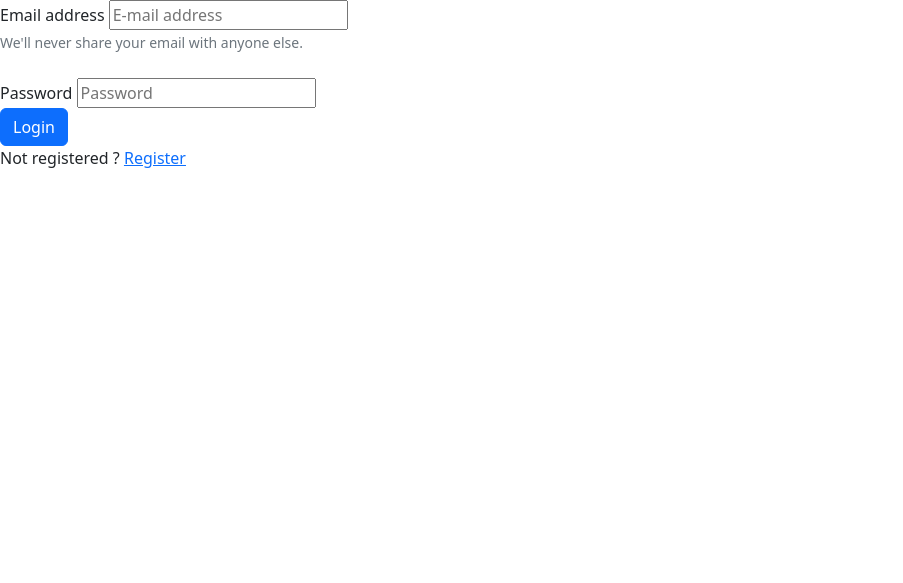
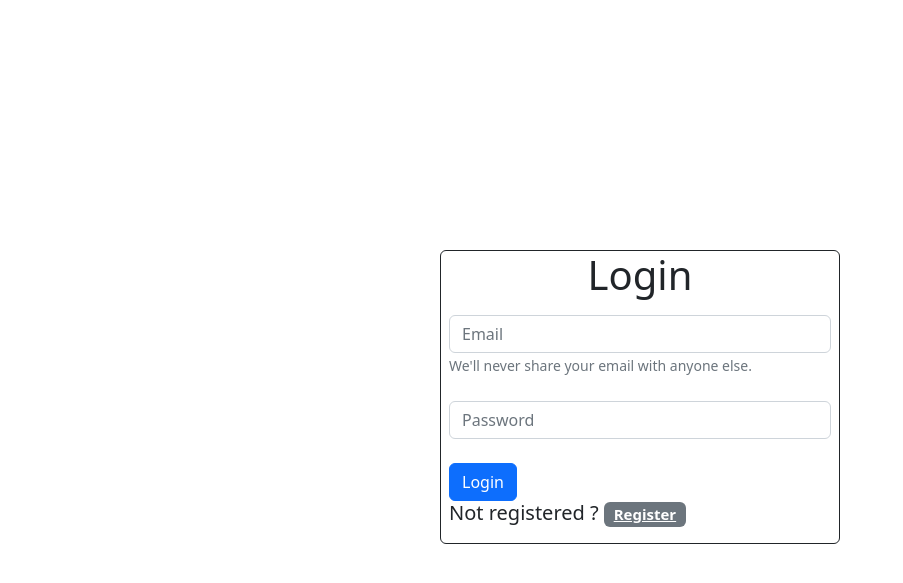
Before and after one commit to sanarkk/django-website, a Django app: page /login/ in a window 1280 px wide. Shown: the part 56-639 px from the top of the page, without its empty margins (0-903 px from the left). Run offline with Django 4.2, Linux system fonts and the light colour scheme; some libraries are stand-ins or nearby versions.

Commit message:
Developing layout for form v/2

```diff
--- a/core/settings/base.py
+++ b/core/settings/base.py
@@ -45,6 +45,7 @@ INSTALLED_APPS = [
     "allauth",
     "allauth.account",
     "allauth.socialaccount",
+    "widget_tweaks",
 ]
 
 CRISPY_TEMPLATE_PACK = "bootstrap4"
--- a/requirements.txt
+++ b/requirements.txt
@@ -8,10 +8,14 @@ Django==4.1.2
 django-allauth==0.51.0
 django-braces==1.15.0
 django-crispy-forms==1.14.0
+django-widget-tweaks==1.4.12
+djangorestframework==3.14.0
+idna==3.4
 oauthlib==3.2.1
 psycopg==3.1.3
 psycopg2==2.9.4
 pycparser==2.21
+PyJWT==2.5.0
 python3-openid==3.2.0
 pytz==2022.4
 requests==2.28.1
--- a/templates/account/login.html
+++ b/templates/account/login.html
@@ -2,36 +2,35 @@
 
 {% load i18n %}
 {% load account socialaccount %}
-{% load crispy_forms_tags %}
 
 {% block head_title %}{% trans "Sign In" %}{% endblock %}
 
 {% block content %}
 
-
-<div class="i-am-centered">
-  <form class="box" method="POST" action="{% url 'account_login' %}">
+<div style="width: 400px; margin-top: 250px;" class="mx-auto  border border-dark rounded">
+  <h1 class="text-center">Login</h1>
+  <form class="p-2" method="POST" action="{% url 'account_login' %}">
       {% csrf_token %}
 
-      <div class="form-group">
-        <label>Email address</label>
-        {{ form.login }}<br>
-        <small id="emailHelp" class="form-text text-muted">We'll never share your email with anyone else.</small>
+      <div class="row">
+          <div class="col">
+            <input type="email" name="login" class="form-control" placeholder="Email">
+            <small id="emailHelp" class="form-text text-muted">We'll never share your email with anyone else.</small>
+          </div>
       </div>
 
       <br>
-      <div class="form-group">
-        <label>Password</label>
-          {{ form.password }}
+
+      <div class="row">
+        <div class="col">
+          <input type="password" name="password" class="form-control" placeholder="Password">
+        </div>
       </div>
 
       {% if form.errors %}
-        <div class="alert alert-error">
-          <ul>
-            {% for error in form.non_field_errors %}
-              <li>{{ error }}</li>
-            {% endfor %}
-          </ul>
+      <br>
+        <div class="alert alert-danger" role="alert">
+          {{ form.errors }}
         </div>
       {% endif %}
 
@@ -39,14 +38,16 @@
         <input type="hidden" name="{{ redirect_field_name }}" value="{{ redirect_field_value }}" />
       {% endif %}
 
-      <div class="field">
-        <input value='Login' type="submit" class="btn btn-primary">
+      <br>
+      <div class="row">
+        <div class="col">
+          <input value='Login' type="submit" class="btn btn-primary">
+        </div>
       </div>
 
-      <div class="field">
-        Not registered ? <a href="{% url 'account_signup' %}">Register</a>
-      </div>
+      <h5>
+        Not registered ? <a class="badge bg-secondary" href="{% url 'account_signup' %}">Register</a>
+      </h5>
     </form>
 </div>
-
 {% endblock %}
```
